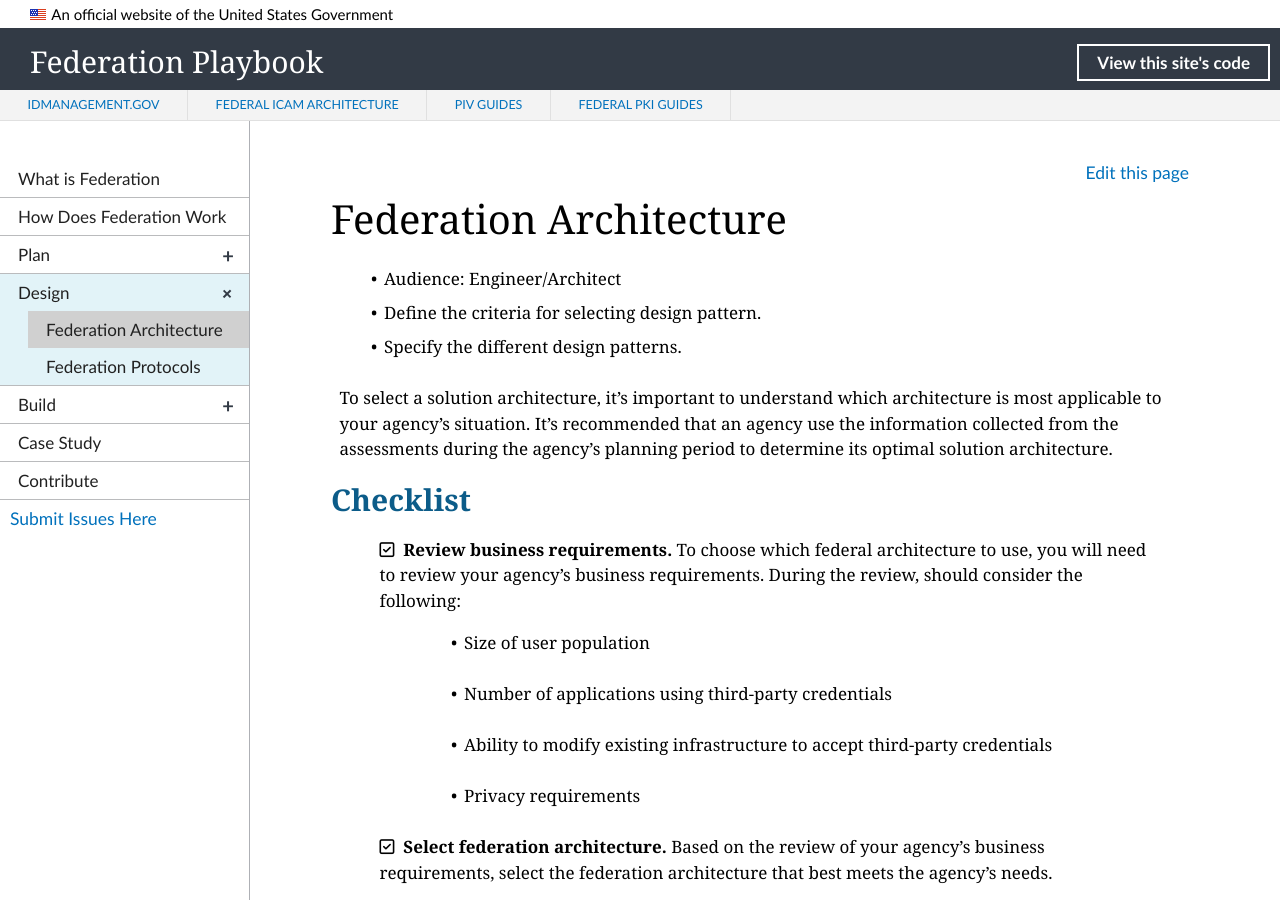
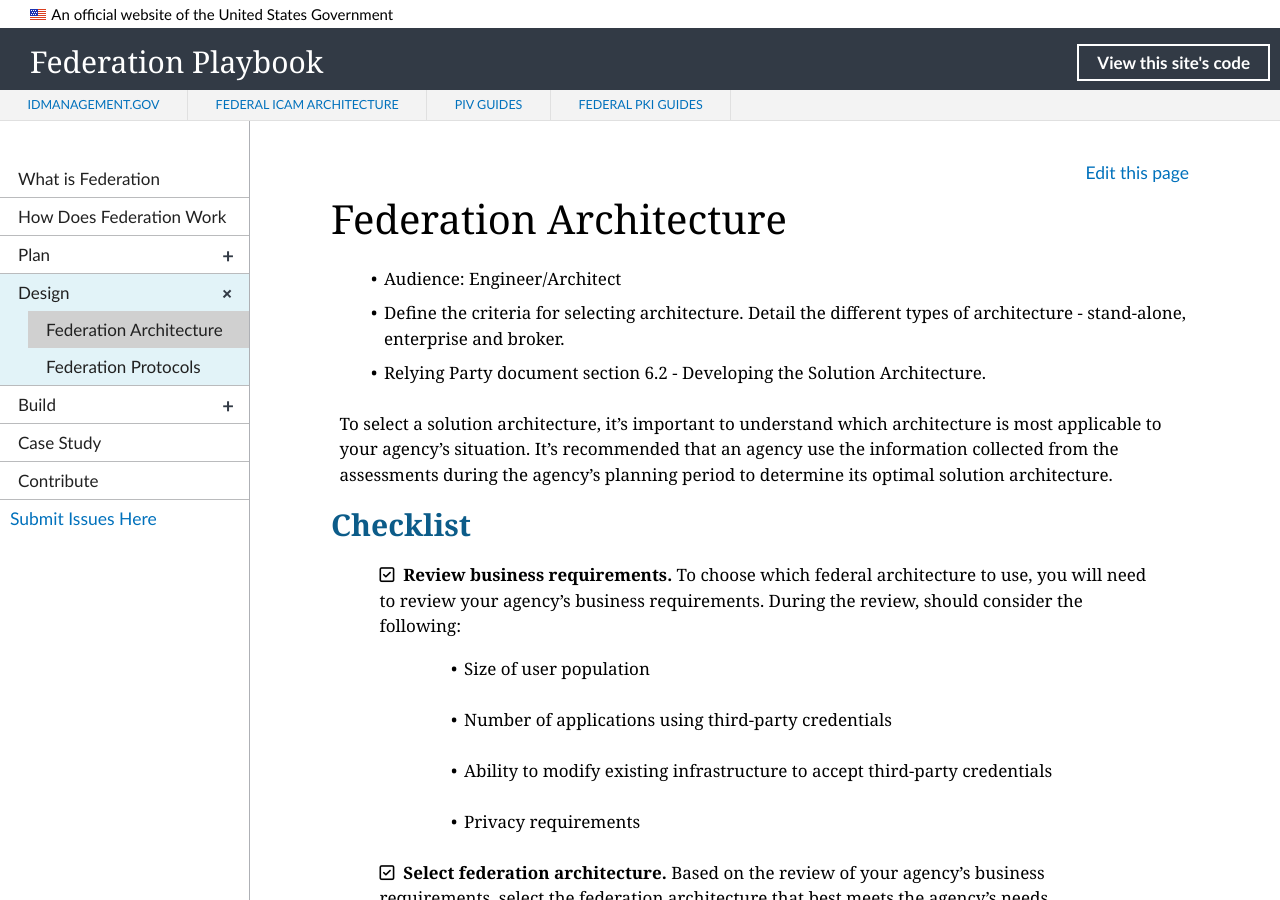
Before and after one commit to GSA/ficam-federation, a Jekyll site: the page built from _design/01_federation_architecture.md, in a window 1280 px wide and 900 px high. Built offline with Jekyll 4.4.1, drawn with Linux system fonts in a browser that asks for light colours; nearby versions of some CDN libraries; library files that are not in the unit come from our copies.

Commit message:
Added some details

```diff
--- a/_design/01_federation_architecture.md
+++ b/_design/01_federation_architecture.md
@@ -7,8 +7,8 @@ pubDate:
 ---
 
 - Audience: Engineer/Architect
-- Define the criteria for selecting design pattern.
-- Specify the different design patterns.
+- Define the criteria for selecting architecture. Detail the different types of architecture - stand-alone, enterprise and broker.
+- Relying Party document section 6.2 - Developing the Solution Architecture.
 
 To select a solution architecture, it’s important to understand which architecture is most applicable to your agency’s situation. It’s recommended that an agency use the information collected from the assessments during the agency’s planning period to determine its optimal solution architecture.
 
```
